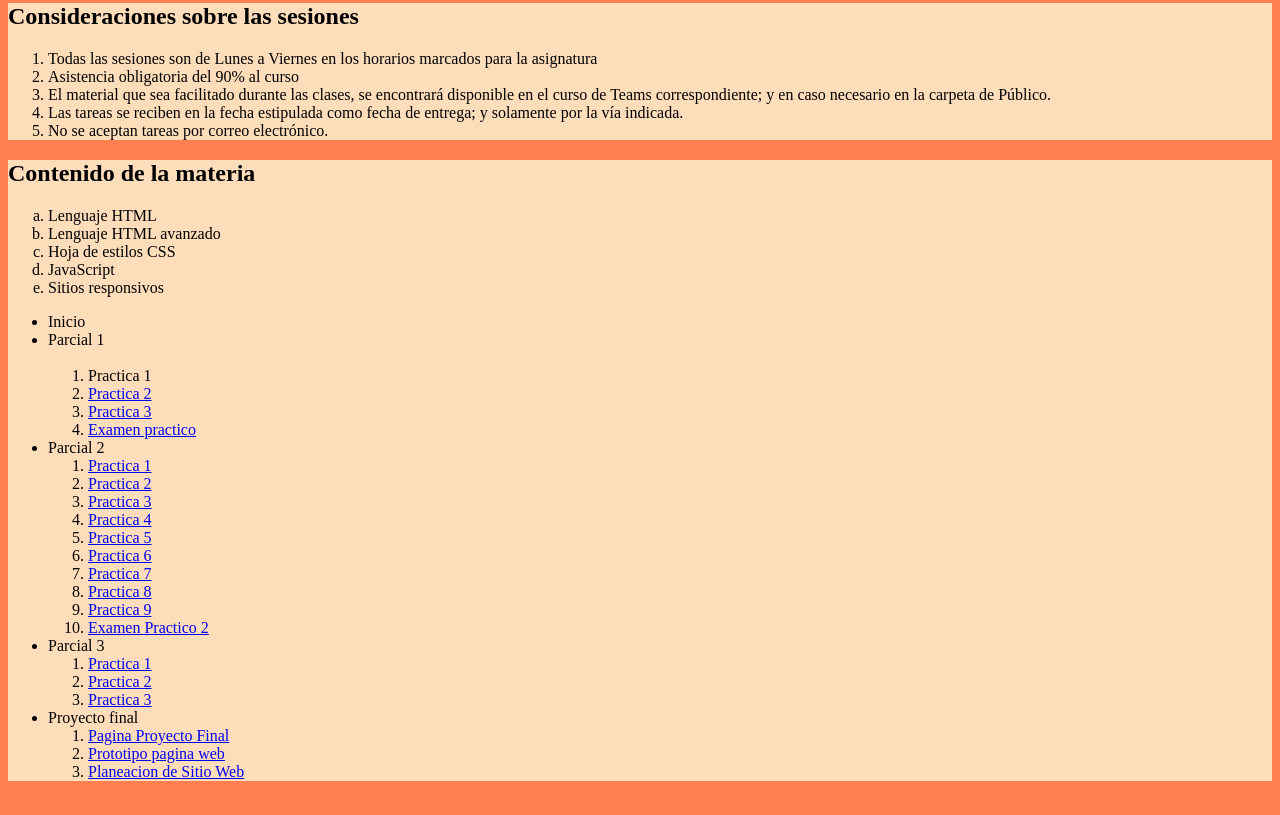
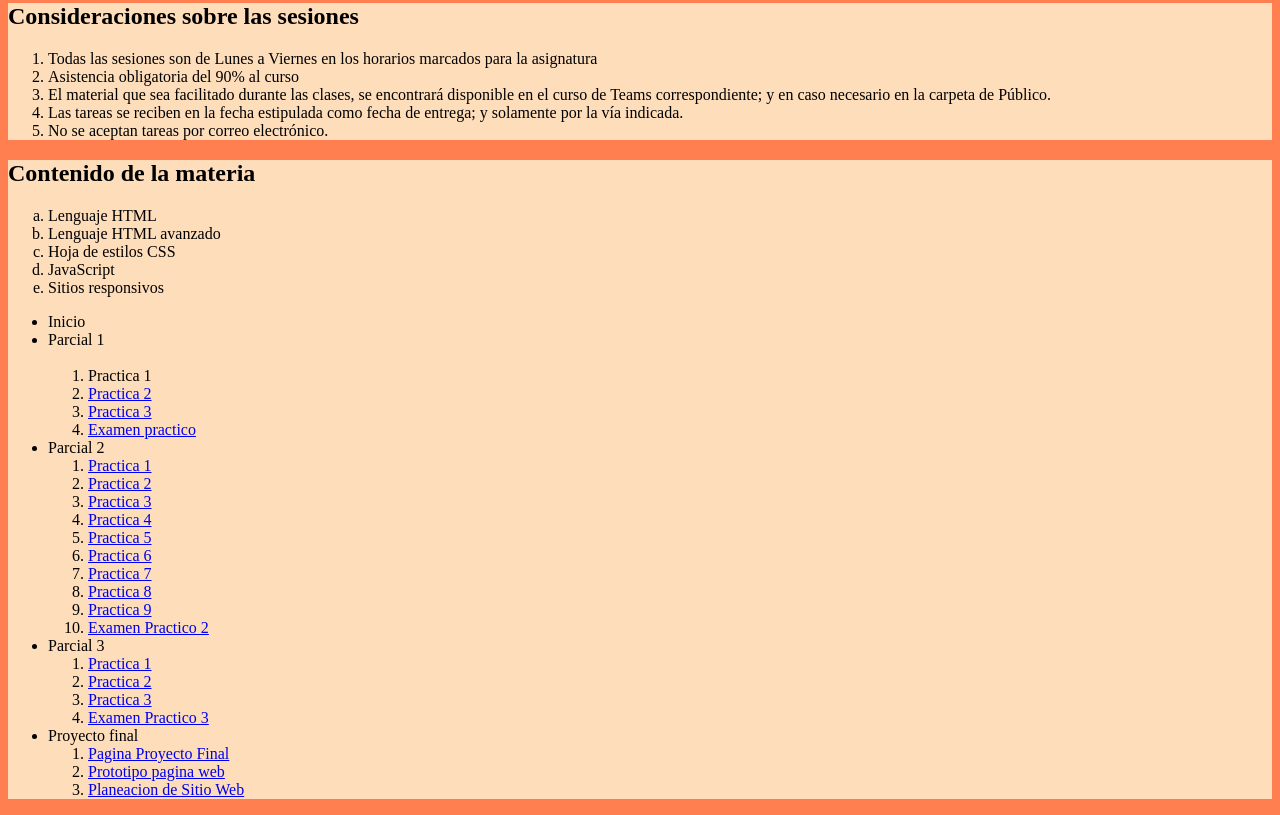
Before and after one commit to Oliver-AMR/Portafolio-, a plain HTML site: page index.html in a window 1280 px wide. Shown: the part 1023-1838 px from the top of the page. Drawn offline with Linux system fonts and the light colour scheme.

Commit message:
Update index.html

```diff
--- a/index.html
+++ b/index.html
@@ -151,6 +151,7 @@ Desarrollado por Oliver Mijangos
 					<li><a href="operaciones.html">Practica 1</a></li>
 					<li><a href="reunir datos.html">Practica 2</a></li>
 					<li><a href="pdf.html">Practica 3</a></li>
+					<li><a href="examen practico 3.html">Examen Practico 3</a></li>
 
 				</ol>
 			<li>Proyecto final</li>
```
